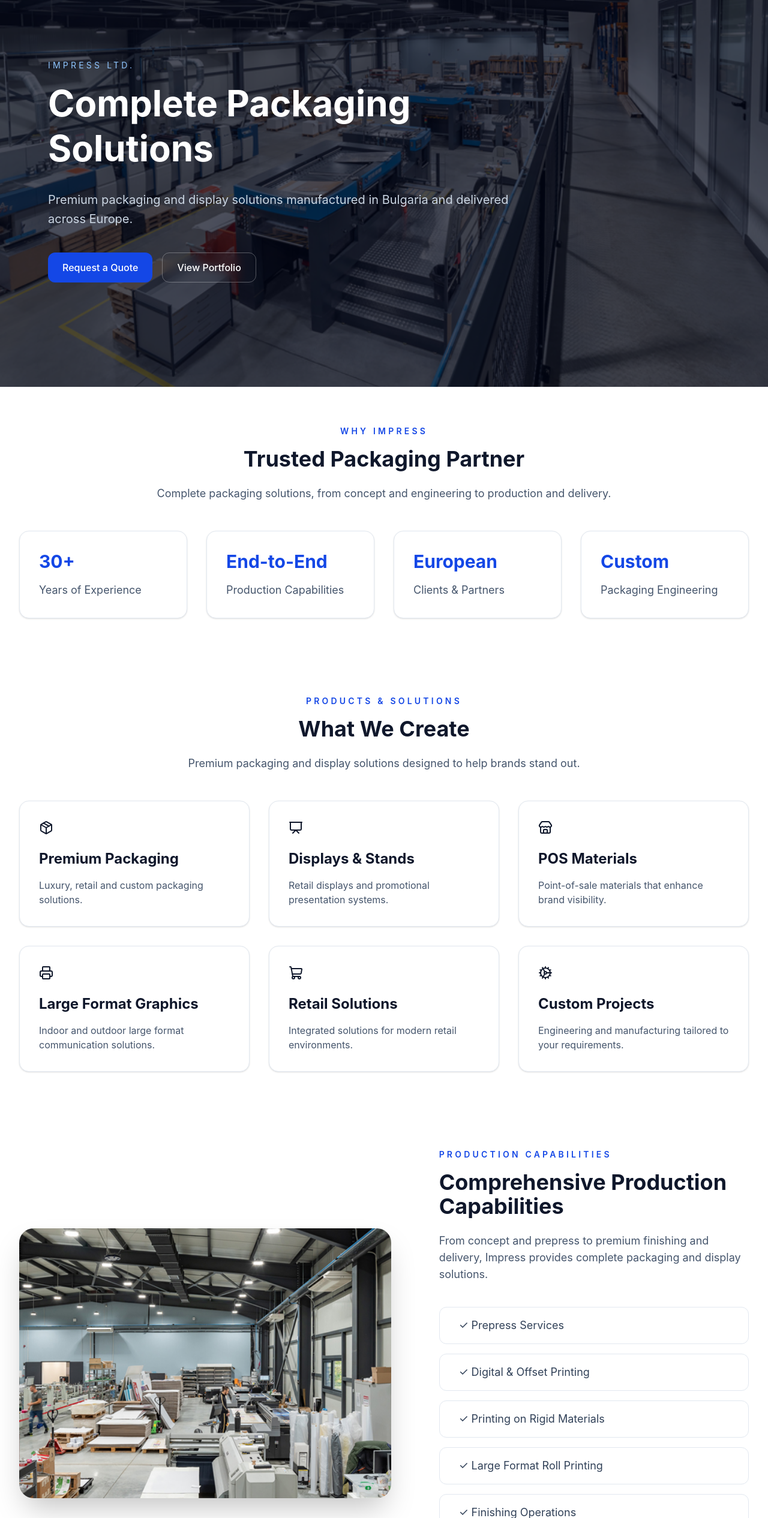
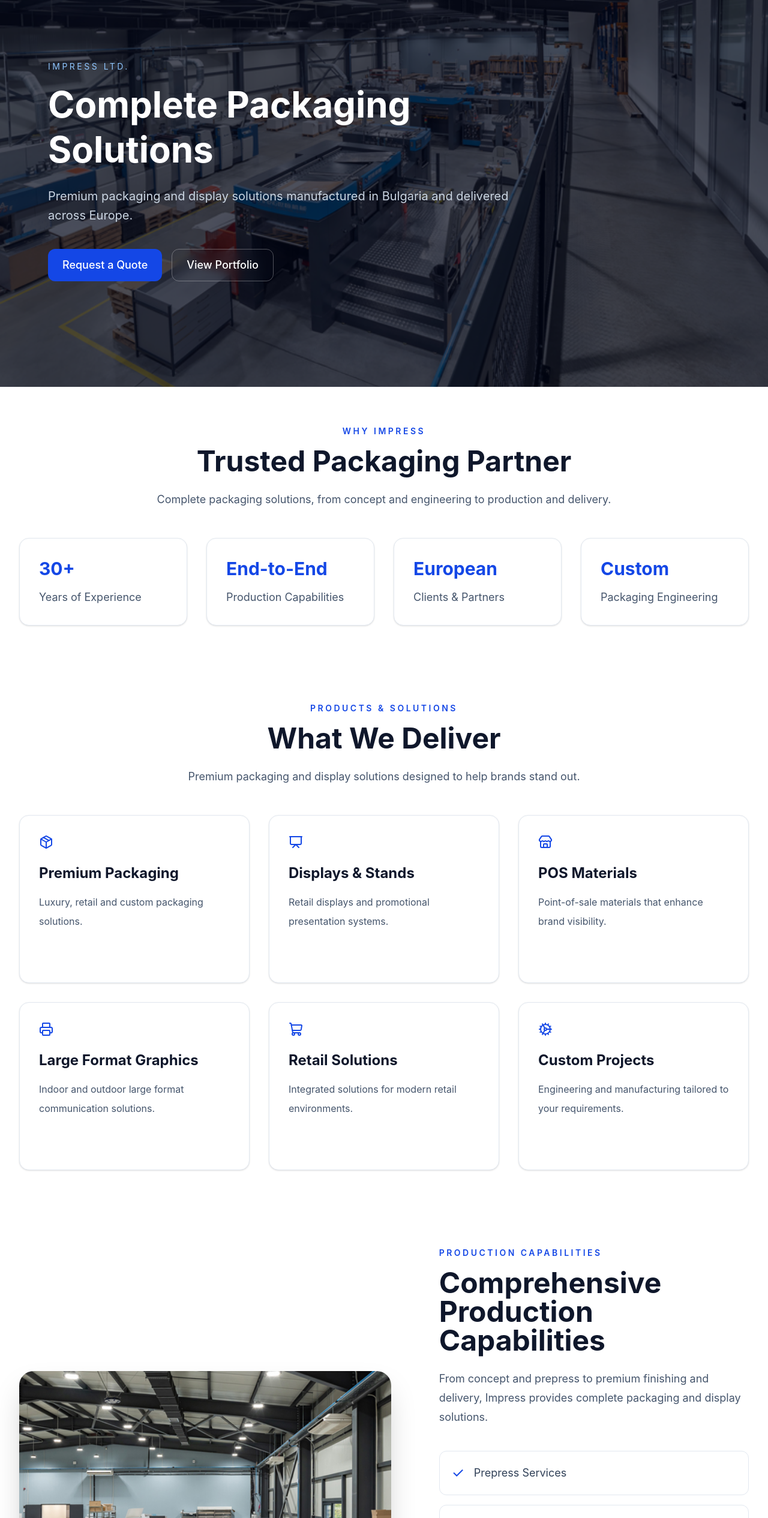
Before and after one commit to svetoslavsgeorgiev84/impress-digital-platform, a React (Vite) app in the folder impress-spa/: page / in a window 1280 px wide. Shown: the part 155-2686 px from the top of the page at 60% size. Built offline with nearby package versions, Linux system fonts and the light colour scheme.

Commit message:
style: improve mobile typography and responsiveness

```diff
--- a/impress-spa/src/components/layout/Footer/Footer.tsx
+++ b/impress-spa/src/components/layout/Footer/Footer.tsx
@@ -3,16 +3,16 @@
 
 function Footer() {
   return (
-    <footer className="border-t border-slate-200 py-10">
+    <footer className="border-t border-slate-200 py-12">
       <Container>
         <div className="flex flex-col items-center justify-between gap-8 lg:flex-row">
           <img
             src={logo}
             alt="Impress"
-            className="h-10 w-auto"
+            className="h-12 w-auto md:h-10"
           />
 
-          <p className="text-slate-500">
+          <p className="text-center text-base text-slate-500 md:text-sm">
             © {new Date().getFullYear()} Impress Ltd.
             All rights reserved.
           </p>
--- a/impress-spa/src/components/ui/Button/Button.tsx
+++ b/impress-spa/src/components/ui/Button/Button.tsx
@@ -6,16 +6,20 @@
   return (
     <button
       className="
-        rounded-xl
+         rounded-xl
         bg-blue-700
-        px-6
-        py-3
+        px-7
+        py-4
+        text-base
         font-medium
         text-white
         transition-all
         duration-200
         hover:bg-blue-800
         hover:scale-105
+        md:px-6
+        md:py-3
+        md:text-lg
       "
     >
       {children}
--- a/impress-spa/src/sections/Capabilities/Capabilities.tsx
+++ b/impress-spa/src/sections/Capabilities/Capabilities.tsx
@@ -21,25 +21,27 @@
                             src={productionImage}
                             alt="Impress production"
                             className="
-                            h-[450px]
+                            h-[280px]
                             w-full
                             rounded-3xl
                             object-cover
                             shadow-2xl
+                            sm:h-[350px]
+                            lg:h-[450px]
                         "
                         />
                     </div>
 
                     <div>
-                        <p className="text-sm font-semibold uppercase tracking-[0.3em] text-blue-700">
+                        <p className="text-base font-semibold uppercase tracking-[0.25em] text-blue-700 md:text-sm">
                             Production Capabilities
                         </p>
 
-                        <h2 className="mt-4 text-4xl font-bold text-slate-900">
+                        <h2 className="mt-4 text-4xl font-bold text-slate-900 md:text-5xl">
                             Comprehensive Production Capabilities
                         </h2>
 
-                        <p className="mt-6 text-lg text-slate-600">
+                        <p className="mt-6 text-xl leading-8 text-slate-600 md:text-lg">
                             From concept and prepress to premium finishing and delivery,
                             Impress provides complete packaging and display solutions.
                         </p>
@@ -55,7 +57,7 @@
                                     rounded-xl
                                     border
                                     border-slate-200
-                                                p-4
+                                    p-5
                                     transition-all
                                     duration-300
                                     hover:border-blue-200
@@ -63,10 +65,12 @@
                                     hover:shadow-md
                                     "
                                     >
-                                    <div className="text-blue-700 text-xl" />
+                                    <span className="text-2xl text-blue-700">
+                                    ✓
+                                    </span>
 
-                                    <span className="text-lg text-slate-700">
-                                        ✓ {item}
+                                    <span className="text-xl text-slate-700 md:text-lg">
+                                    {item}
                                     </span>
                                     </div>
                             ))}
--- a/impress-spa/src/sections/Hero/Hero.tsx
+++ b/impress-spa/src/sections/Hero/Hero.tsx
@@ -17,18 +17,18 @@
             <div className="absolute inset-0 bg-slate-950/70" />
 
             {/* Съдържание */}
-            <div className="relative z-10 flex min-h-screen items-center pt-20">
+            <div className="relative z-10 flex min-h-screen items-center pt-24 md:pt-20">
                 <Container>
                     <div className="max-w-3xl text-white lg:ml-12">
-                        <p className="mb-4 text-sm uppercase tracking-[0.3em] text-blue-300">
+                        <p className="mb-4 text-base uppercase tracking-[0.25em] text-blue-300 md:text-sm">
                             Impress Ltd.
                         </p>
 
-                        <h1 className="text-5xl font-bold leading-tight lg:text-6xl">
+                        <h1 className="text-[42px] font-bold leading-tight sm:text-5xl lg:text-6xl">
                             Complete Packaging Solutions
                         </h1>
 
-                        <p className="mt-8 text-xl leading-8 text-slate-300">
+                        <p className="mt-6 text-lg leading-8 text-slate-300 sm:text-xl">
                             Premium packaging and display solutions manufactured in Bulgaria and delivered across Europe.
                         </p>
 
@@ -43,8 +43,10 @@
                   border
                   border-white/30
                   px-6
-                  py-3
-                  font-medium
+                    py-3
+                    text-base
+                    font-medium
+                    sm:text-lg
                   text-white
                   backdrop-blur-sm
                   transition-all
--- a/impress-spa/src/sections/Solutions/Solutions.tsx
+++ b/impress-spa/src/sections/Solutions/Solutions.tsx
@@ -47,15 +47,15 @@
         <Section id="solutions">
             <Container>
                 <div className="text-center">
-                    <p className="text-sm font-semibold uppercase tracking-[0.3em] text-blue-700">
+                    <p className="text-base font-semibold uppercase tracking-[0.25em] text-blue-700 md:text-sm">
                         Products & Solutions
                     </p>
 
-                    <h2 className="mt-4 text-4xl font-bold text-slate-900">
-                        What We Create
+                    <h2 className="mt-4 text-4xl font-bold text-slate-900 md:text-5xl">
+                        What We Deliver
                     </h2>
 
-                    <p className="mx-auto mt-6 max-w-3xl text-lg text-slate-600">
+                    <p className="mx-auto mt-6 max-w-3xl text-xl leading-8 text-slate-600 md:text-lg">
                         Premium packaging and display solutions designed
                         to help brands stand out.
                     </p>
@@ -66,11 +66,17 @@
                         <div
                             key={item.title}
                             className="
-                rounded-2xl
+               rounded-2xl
                 border
                 border-slate-200
                 bg-white
                 p-8
+                min-h-[280px]
+                shadow-sm
+                transition-all
+                duration-300
+                hover:-translate-y-2
+                hover:shadow-xl
                 shadow-sm
                 transition-all
                 duration-300
@@ -78,15 +84,15 @@
                 hover:shadow-xl
               "
                         >
-                            <div className="text-5xl">
+                            <div className="text-6xl text-blue-700">
                                 {item.icon}
                             </div>
 
-                            <h3 className="mt-6 text-2xl font-bold text-slate-900">
+                            <h3 className="mt-6 text-3xl font-bold text-slate-900 md:text-2xl">
                                 {item.title}
                             </h3>
 
-                            <p className="mt-4 text-slate-600">
+                            <p className="mt-4 text-lg leading-8 text-slate-600 md:text-base">
                                 {item.text}
                             </p>
                         </div>
--- a/impress-spa/src/sections/WhyImpress/WhyImpress.tsx
+++ b/impress-spa/src/sections/WhyImpress/WhyImpress.tsx
@@ -25,15 +25,15 @@
         <Section id="why-impress">
             <Container>
                 <div className="text-center">
-                    <p className="text-sm font-semibold uppercase tracking-[0.3em] text-blue-700">
+                    <p className="text-base font-semibold uppercase tracking-[0.25em] text-blue-700 md:text-sm">
                         Why Impress
                     </p>
 
-                    <h2 className="mt-4 text-4xl font-bold text-slate-900">
+                    <h2 className="mt-4 text-4xl font-bold text-slate-900 md:text-5xl">
                         Trusted Packaging Partner
                     </h2>
 
-                    <p className="mx-auto mt-6 max-w-3xl text-lg text-slate-600">
+                    <p className="mx-auto mt-6 max-w-3xl text-xl leading-8 text-slate-600 md:text-lg">
                         Complete packaging solutions, from concept and engineering
                         to production and delivery.
                     </p>
@@ -45,11 +45,13 @@
                             key={item.text}
                             className="
                 group
+                group
                 rounded-2xl
                 border
                 border-slate-200
                 bg-white
                 p-8
+                md:p-8
                 shadow-sm
                 transition-all
                 duration-300
@@ -60,9 +62,10 @@
                         >
                             <h3
                                 className="
-                  text-3xl
-                  font-bold
-                  text-blue-700
+                                    text-4xl
+                    font-bold
+                    text-blue-700
+                    md:text-3xl
                   transition-colors
                   duration-300
                   group-hover:text-sky-500
@@ -71,7 +74,7 @@
                                 {item.title}
                             </h3>
 
-                            <p className="mt-4 text-lg text-slate-600">
+                            <p className="mt-4 text-xl text-slate-600 md:text-lg">
                                 {item.text}
                             </p>
                         </div>
```
Also changed, not shown: impress-spa/src/sections/Contact/Contact.tsx (+21 -16 lines), impress-spa/src/sections/Gallery/Gallery.tsx (+12 -10 lines), impress-spa/public/robots.txt. Lines whose indentation alone changed are shown as unchanged.
